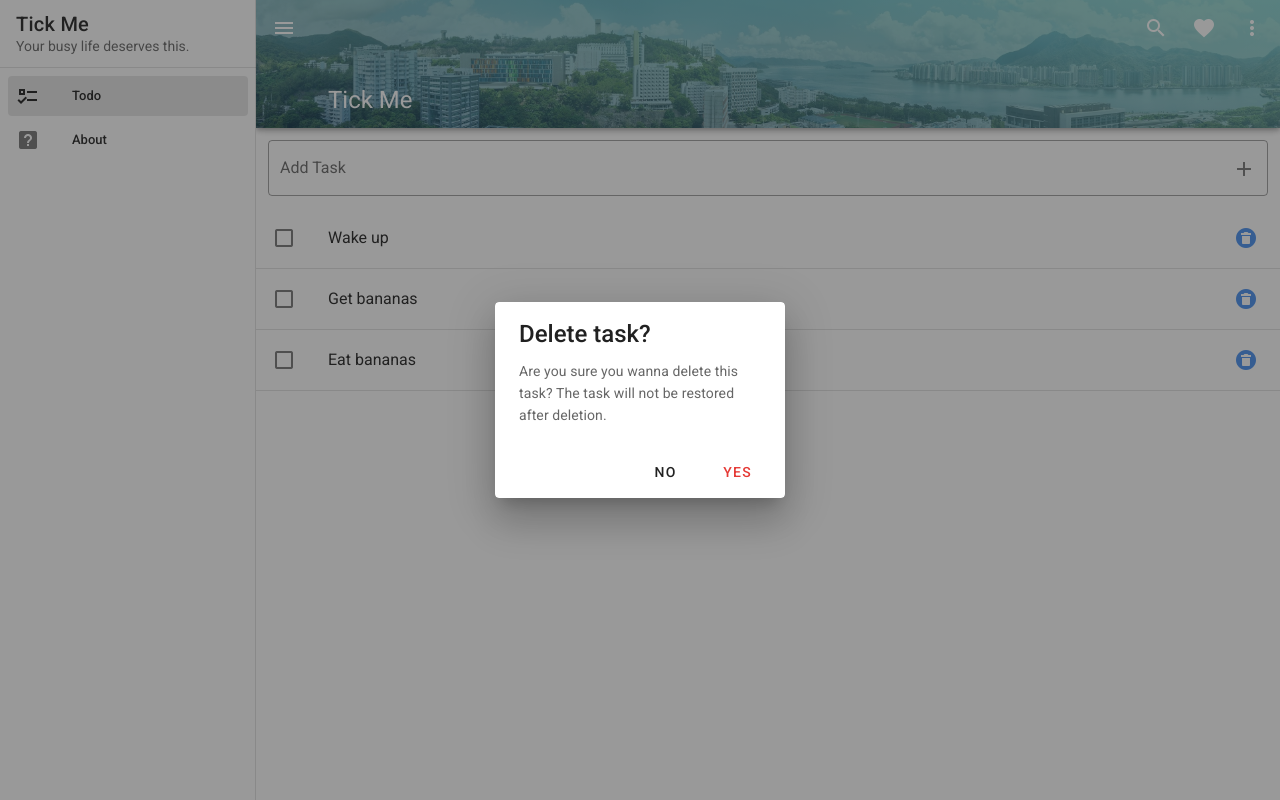
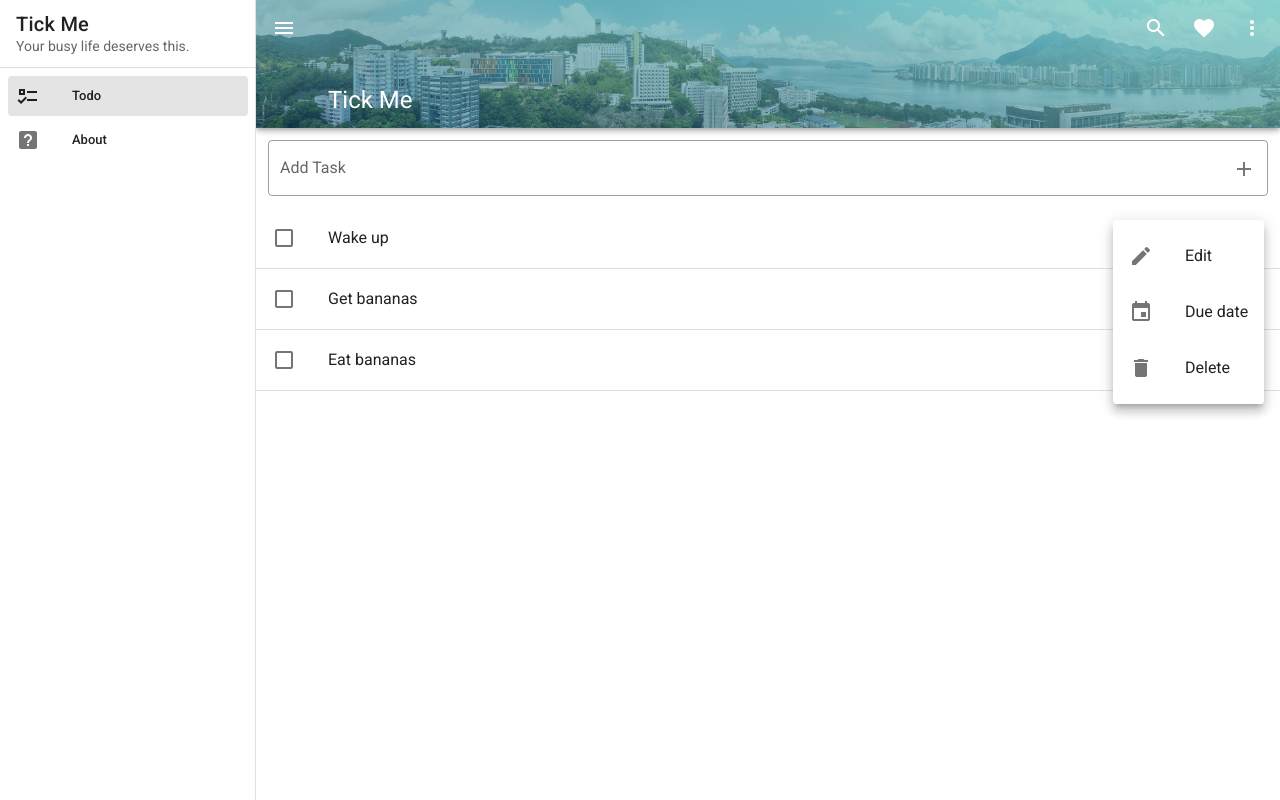
Before and after one commit to glenncai/TickMe, a Vue app: page / in a window 1280 px wide. Both pictures are taken after a click on the button 1246 px from the left and 238 px from the top of the page. Built offline with nearby package versions, Linux system fonts and the light colour scheme.

Commit message:
feat: task menu & delete task

```diff
--- a/src/components/Todo/Task.vue
+++ b/src/components/Todo/Task.vue
@@ -21,49 +21,27 @@
         </v-list-item-content>
 
         <v-list-item-action>
-          <v-btn
-            @click.stop="showOrhideDialog(dialogs.delete)"
-            icon
-          >
-            <v-icon color="primary lighten-1">mdi-delete-circle</v-icon>
-          </v-btn>
+          <TaskMenu :task="task" />
         </v-list-item-action>
       </template>
 
     </v-list-item>
     <v-divider></v-divider>
-
-    <DialogDelete
-      v-if="dialogs.delete"
-      @close="showOrhideDialog(dialogs.delete)"
-      :task="task"
-    />
   </div>
 </template>
 
 <script>
-import DialogDelete from '@/components/Todo/Dialogs/DialogDelete'
+import TaskMenu from '@/components/Todo/TaskMenu'
 
 export default {
   name: 'Task',
   props: ['task'],
   components: {
-    DialogDelete
-  },
-  data() {
-    return {
-      dialogs: {
-        delete: false
-      }
-    }
+    TaskMenu
   },
   methods: {
     doneTask(taskId) {
       this.$store.commit('doneTask', taskId)
-    },
-    showOrhideDialog(active) {
-      // if true, return false. if false, return true
-      this.dialogs.delete = !active
     }
   }
 }
--- /dev/null
+++ b/src/components/Todo/TaskMenu.vue
@@ -0,0 +1,88 @@
+<template>
+  <div>
+    <v-menu
+      bottom
+      left
+    >
+      <template v-slot:activator="{ on, attrs }">
+        <v-btn
+          color="primary"
+          icon
+          v-bind="attrs"
+          v-on="on"
+        >
+          <v-icon>mdi-dots-vertical</v-icon>
+        </v-btn>
+      </template>
+
+      <v-list>
+        <v-list-item
+          v-for="(item, index) in items"
+          :key="index"
+          @click="handleClick(index)"
+        >
+          <v-list-item-icon>
+            <v-icon v-text="item.icon"></v-icon>
+          </v-list-item-icon>
+          <v-list-item-title>{{ item.title }}</v-list-item-title>
+        </v-list-item>
+      </v-list>
+    </v-menu>
+    <DialogDelete
+      v-if="dialogs.delete"
+      @close="showOrhideDialog(dialogs.delete)"
+      :task="task"
+    />
+  </div>
+</template>
+
+<script>
+import DialogDelete from '@/components/Todo/Dialogs/DialogDelete'
+
+export default {
+  name: 'TaskMenu',
+  props: ['task'],
+  components: {
+    DialogDelete
+  },
+  data() {
+    return {
+      dialogs: {
+        delete: false
+      },
+      items: [
+        {
+          title: 'Edit',
+          icon: 'mdi-pencil',
+          click() {
+            console.log('edit');
+          }
+        },
+        {
+          title: 'Due date',
+          icon: 'mdi-calendar',
+          click() {
+            console.log('due date');
+          }
+        },
+        {
+          title: 'Delete',
+          icon: 'mdi-delete',
+          click() {
+            this.dialogs.delete = true
+          }
+        },
+      ],
+    }
+  },
+  methods: {
+    handleClick(index) {
+      this.items[index].click.call(this)
+    },
+    showOrhideDialog(active) {
+      // if true, return false. if false, return true
+      this.dialogs.delete = !active
+    }
+  }
+}
+</script>
```
